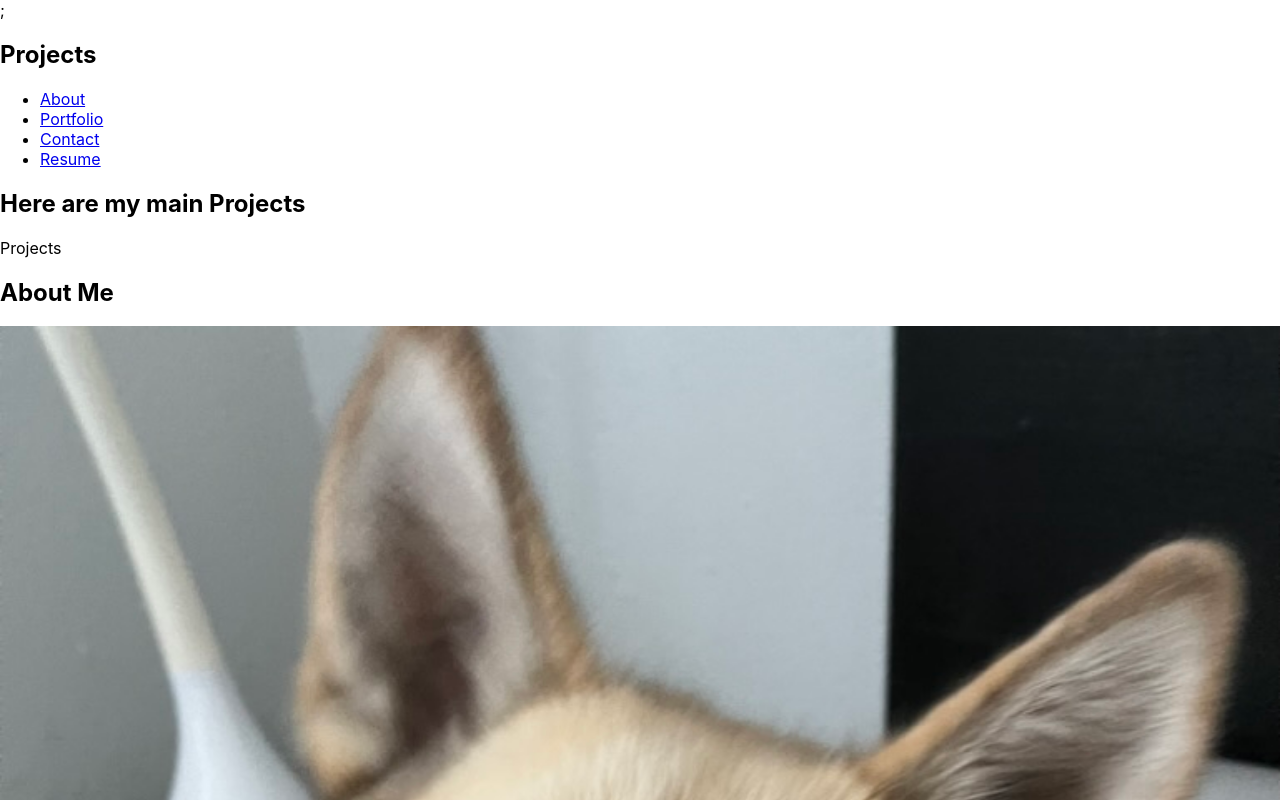
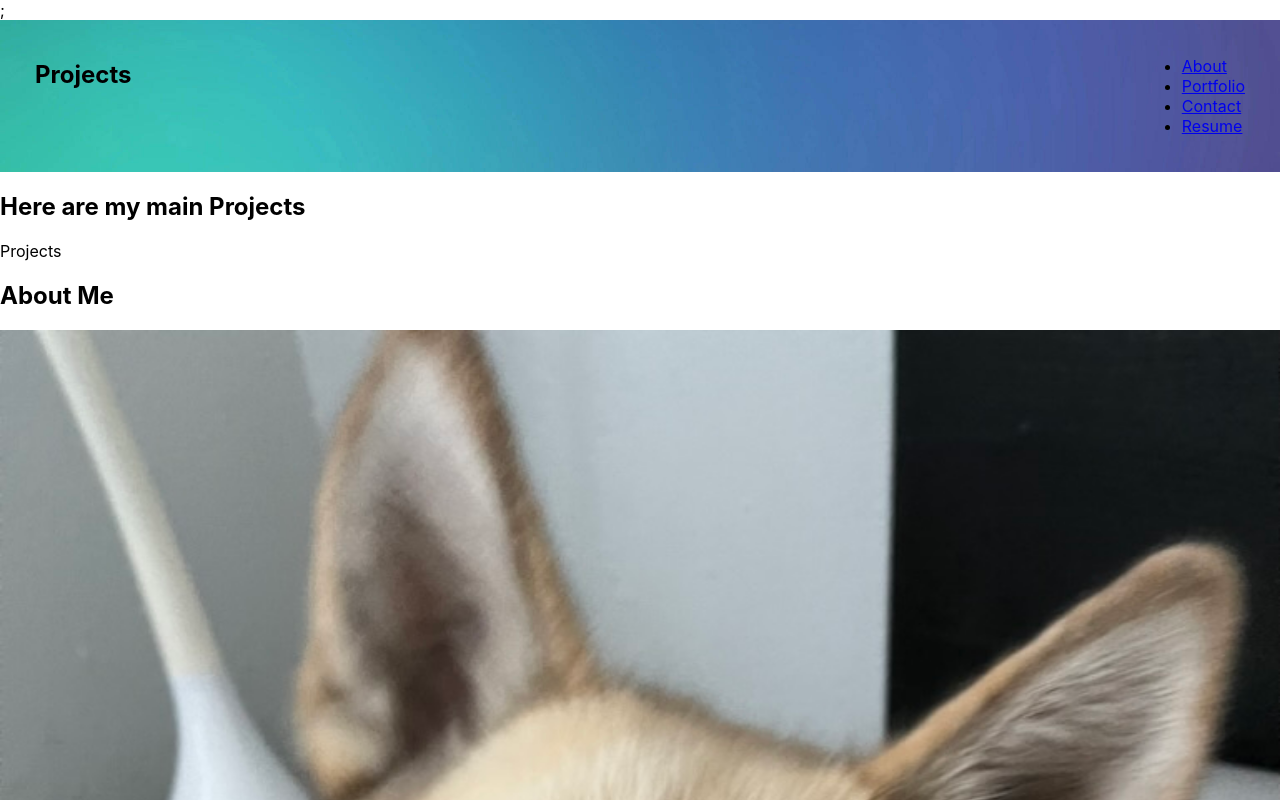
Before and after one commit to jaredpel/myreact-portfolio, a React (Create React App) app: page / in a window 1280 px wide. Shown: the top 800 px of the page. Built offline with nearby package versions, Linux system fonts and the light colour scheme.

Commit message:
indexcss background

```diff
--- a/src/index.css
+++ b/src/index.css
@@ -14,3 +14,21 @@ code {
   font-family: source-code-pro, Menlo, Monaco, Consolas, 'Courier New',
     monospace;
 }
+
+header {
+  padding: 20px 35px;
+  background-color: #adaae7;
+  display: flex;
+  justify-content: space-between;
+  flex-wrap: wrap;
+  position: -webkit-sticky;
+  position: sticky;
+  top: 0;
+  background-image: url("../src/assets/cover/E15E64A7-696C-43D0-98CC-009DC771920E.jpeg");
+  background-size: cover;
+  background-position: center;
+  background-attachment: fixed;
+  background-position: 80%;
+  z-index: 9999;
+
+}
```
Also changed, not shown: src/assets/cover/E15E64A7-696C-43D0-98CC-009DC771920E.jpeg (added).
